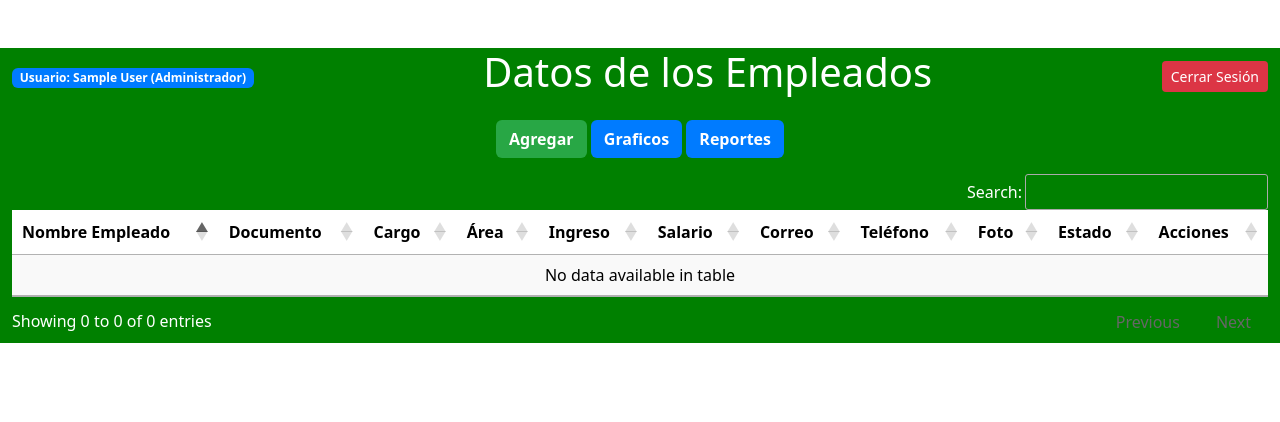
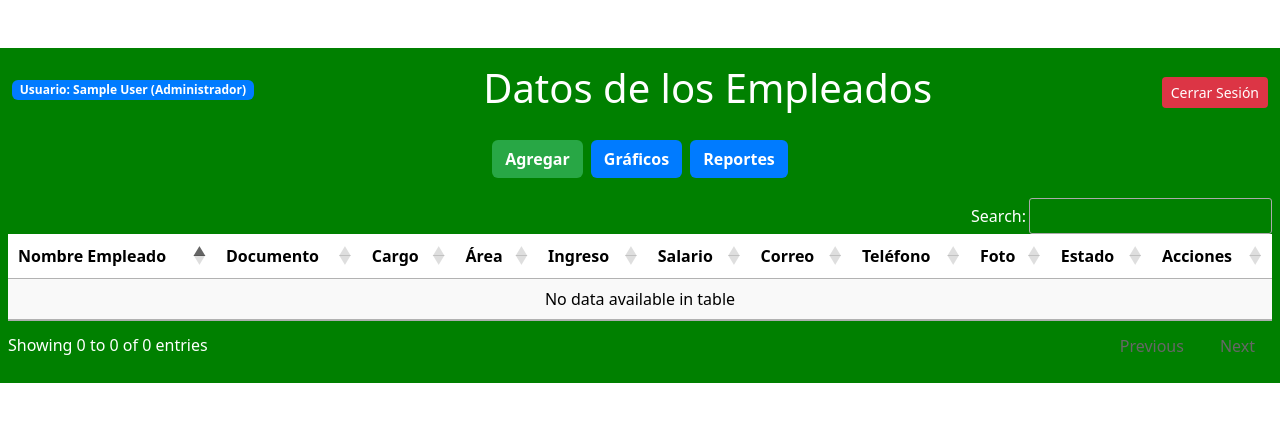
Before and after one commit to monsalve910/servi_plus, a PHP site: page / in a window 1280 px wide. Shown: the top 422 px of the page. Run offline with PHP 8.4, Linux system fonts and the light colour scheme; the visitor is signed in with stand-in values (Sample User, id 1); data that the repository does not hold is empty; some libraries are stand-ins or nearby versions.

Commit message:
ahora si es responsivo y funciona correctamente

```diff
--- a/agregar.php
+++ b/agregar.php
@@ -3,7 +3,6 @@ header('Content-Type: application/json');
 // Incluir sesión y control de acceso
 require_once './controlador/sesion.php';
 verificarAcceso();
-requerirAdmin();
 
 // Conectar base de datos
 require_once './modelo/MYSQL.php';
--- /dev/null
+++ b/assets/css/index.css
@@ -0,0 +1,31 @@
+ /* Evita desbordamiento horizontal */
+        body {
+            overflow-x: hidden; /*EVITA QUE EL CONTENIDO SE SOBRESALGA DE LA VENTANA*/
+        }
+
+        /*Mejora la visualización en pantallas pequeñas */
+        @media (max-width: 768px) {
+            h1 {
+                font-size: 1.4rem; /*REDUCE EL TAMAÑO DE LA LETRA*/
+                text-align: center;
+            }
+
+            .d-flex {
+                flex-direction: column !important;/*ESTO FUERZA A QUE LOS HIJOS DEL FLEX SE ORGANICEN VERTICALMENTE EL IMPORTANTSOBREESCRIBE OTRAS REGLAS QUE FUERZAN AL FLEX-DIRECTION*/
+                text-align: center;
+            }
+
+            .btn-toolbar {
+                flex-direction: column !important;/*HACE QUE LOS BOTONES SE ORGANICEN VERTICALMENTE*/
+            }
+
+            .table-responsive {
+                font-size: 0.9rem;/*REDUCE LIGERAMENTE EL TAMAÑO*/
+            }
+
+            .img {
+                width: 50px !important;/*FUERZA EL ANCHO DE LA IMAGEN*/
+                height: auto !important;/*MANTIENE LA PROPORCION DE LA IMAGEN SE AUTOAJUSTA*/
+            }
+        }
+        /*EL IMPORTANT LE DA UNA MAXIMA PRIORIDAD A UNA REGLA CSS OSEA APLICA ESTILO SIN IMPORTAR OTRAS REGLAS DE CSS*/
--- a/editar.php
+++ b/editar.php
@@ -3,7 +3,6 @@ header('Content-Type: application/json');
 // Incluir sesión y control de acceso
 require_once './controlador/sesion.php';
 verificarAcceso();
-requerirAdmin();
 if ($_SERVER["REQUEST_METHOD"] === "POST") {
     if (
         isset($_POST["nombre"]) && !empty($_POST["nombre"])
--- a/index.php
+++ b/index.php
@@ -23,43 +23,50 @@ $resultado = $mysql->efectuarConsulta("
     <meta charset="UTF-8">
     <meta name="viewport" content="width=device-width, initial-scale=1">
     <title>"ServiPlus S.A."</title>
+
+    <!-- Bootstrap -->
     <link rel="stylesheet" href="./assets/css/bootstrap.min.css" />
+    <link rel="stylesheet" href="./assets/css/index.css" />
+    <!-- DataTables -->
     <link rel="stylesheet" href="https://cdn.datatables.net/1.13.6/css/jquery.dataTables.min.css">
     <link rel="stylesheet" href="https://cdn.datatables.net/buttons/2.4.2/css/buttons.dataTables.min.css">
+
     <script src="https://cdn.jsdelivr.net/npm/sweetalert2@11"></script>
 </head>
 
 <body class="text-center">
-    <div class="container-fluid mt-5 text-white" style="background-color: #008000;">
+
+    <div class="container-fluid mt-5 text-white py-3" style="background-color: #008000;">
         <div class="row text-center">
-            <div class="d-flex justify-content-between align-items-center mb-3">
-                <div>
+            <div class="d-flex justify-content-between align-items-center flex-wrap mb-3">
+                <div class="mb-2">
                     <?php if (isset($_SESSION['nombre'])): ?>
                         <span class="badge text-white" style="background-color: #007bff;">Usuario: <?php echo $_SESSION['nombre']; ?>
                             (<?php echo esAdministrador() ? 'Administrador' : 'Usuario'; ?>)</span>
                     <?php endif; ?>
                 </div>
-                <h1 class="flex-grow-1 text-white">Datos de los Empleados</h1>
+
+                <h1 class="flex-grow-1 text-white mb-2">Datos de los Empleados</h1>
+
                 <div>
                     <a href="logout.php" class="btn btn-sm text-white" style="background-color: #dc3545;">Cerrar Sesión</a>
                 </div>
             </div>
 
             <?php if (esAdministrador()): ?>
-                <div class="btn-toolbar mb-3 justify-content-center">
-                    <div>
-                        <button class="btn fw-bold text-white" style="background-color: #28a745;" id="btnAgregar">Agregar</button>
-                        <a class="btn text-white fw-bold" style="background-color: #007bff;" href="./grafico.html">Graficos</a>
-                        <a class="btn text-white fw-bold" style="background-color: #007bff;" href="./reportes.php">Reportes</a>
-                    </div>
+                <div class="btn-toolbar mb-3 justify-content-center flex-wrap">
+                    <button class="btn fw-bold text-white m-1" style="background-color: #28a745;" id="btnAgregar">Agregar</button>
+                    <a class="btn text-white fw-bold m-1" style="background-color: #007bff;" href="./grafico.html">Gráficos</a>
+                    <a class="btn text-white fw-bold m-1" style="background-color: #007bff;" href="./reportes.php">Reportes</a>
                 </div>
             <?php else: ?>
-                <div class="alert alert-info">
+                <div class="alert alert-info mx-2">
                     <strong>Permisos limitados:</strong> Solo puedes ver la lista de empleados.
                 </div>
             <?php endif; ?>
-            <div class="table-responsive">
-                <table id="tablaEmpleados" class="table table-hover text-center display nowrap responsive" style="width:100%; background-color: #f8f9fa; color:#212529;">
+
+            <div class="table-responsive px-2">
+                <table id="tablaEmpleados" class="table table-hover text-center display nowrap responsive w-100" style="background-color: #f8f9fa; color:#212529;">
                     <thead>
                         <tr>
                             <th>Nombre Empleado</th>
@@ -86,7 +93,7 @@ $resultado = $mysql->efectuarConsulta("
                                 <td><?= $fila['salario'] ?></td>
                                 <td><?= $fila['correo'] ?></td>
                                 <td><?= $fila['telefono'] ?></td>
-                                <td><img src="./assets/fotos_empleados/<?= $fila['foto_empleado'] ?>" width="70" class="img-thumbnail"></td>
+                                <td><img src="./assets/fotos_empleados/<?= $fila['foto_empleado'] ?>" width="70" class="img"></td>
                                 <td><?= $fila['estado'] ?></td>
                                 <td>
                                     <?php if (esAdministrador()): ?>
@@ -119,7 +126,6 @@ $resultado = $mysql->efectuarConsulta("
                                             <strong>Permisos limitados:</strong> Solo puedes ver la lista de empleados.
                                         </div>
                                     <?php endif; ?>
-
                                 </td>
                             </tr>
                         <?php endwhile; ?>
@@ -127,10 +133,14 @@ $resultado = $mysql->efectuarConsulta("
                 </table>
             </div>
         </div>
+    </div>
+
+    <!-- Scripts -->
     <script src="https://code.jquery.com/jquery-3.6.0.min.js"></script>
     <script src="https://cdn.datatables.net/1.13.6/js/jquery.dataTables.min.js"></script>
     <script src="./assets/js/bootstrap.bundle.min.js"></script>
     <script src="./public/JS/gestion_empleados.js"></script>
+
     <script>
         $(document).ready(function() {
             $('#tablaEmpleados').DataTable({
@@ -141,5 +151,4 @@ $resultado = $mysql->efectuarConsulta("
     </script>
 
 </body>
-
 </html>
```
Also changed, not shown: assets/css/login.css (added, +31 -0 lines), login.php (+1 -32 lines), assets/fotos_empleados/68f189e7d2d99.png (added). Lines whose indentation alone changed are shown as unchanged.
